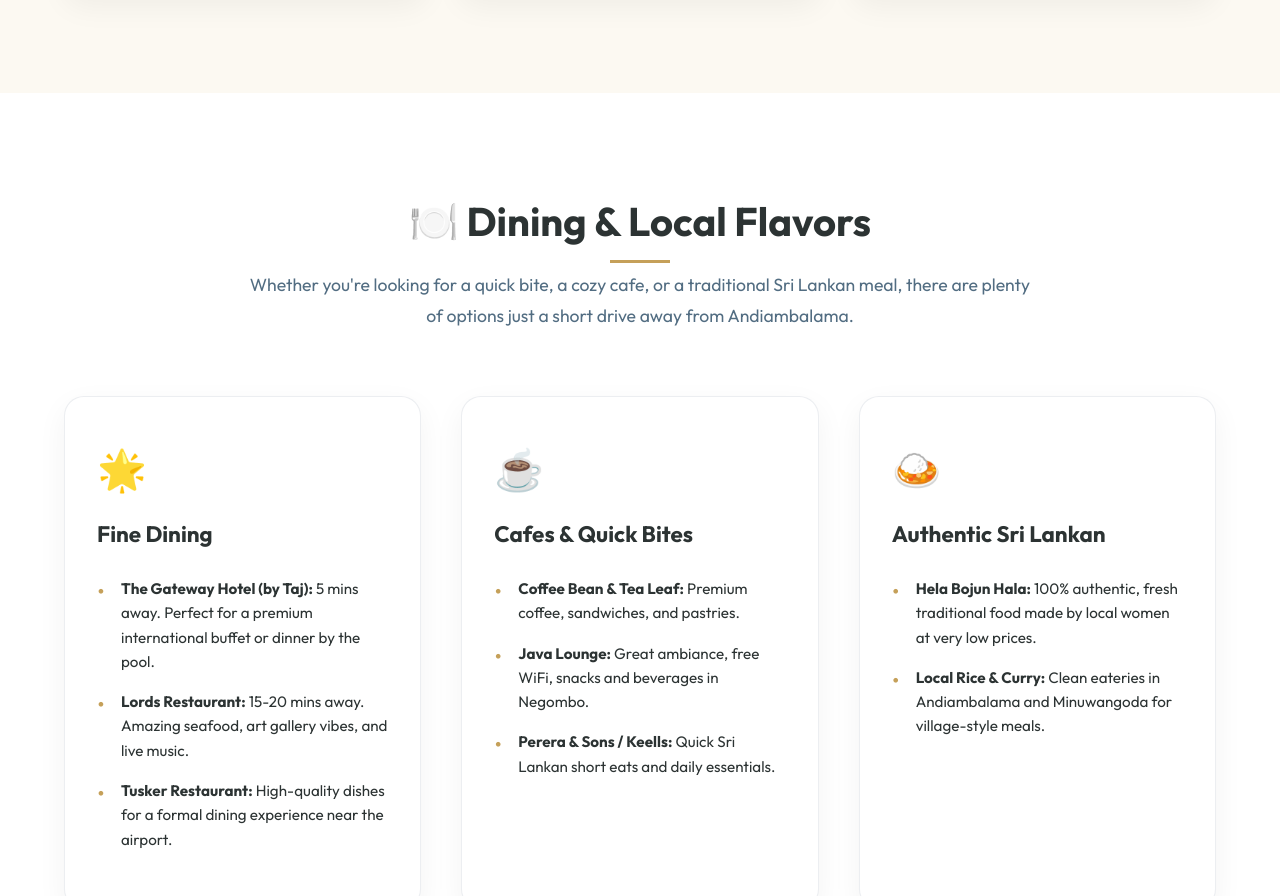
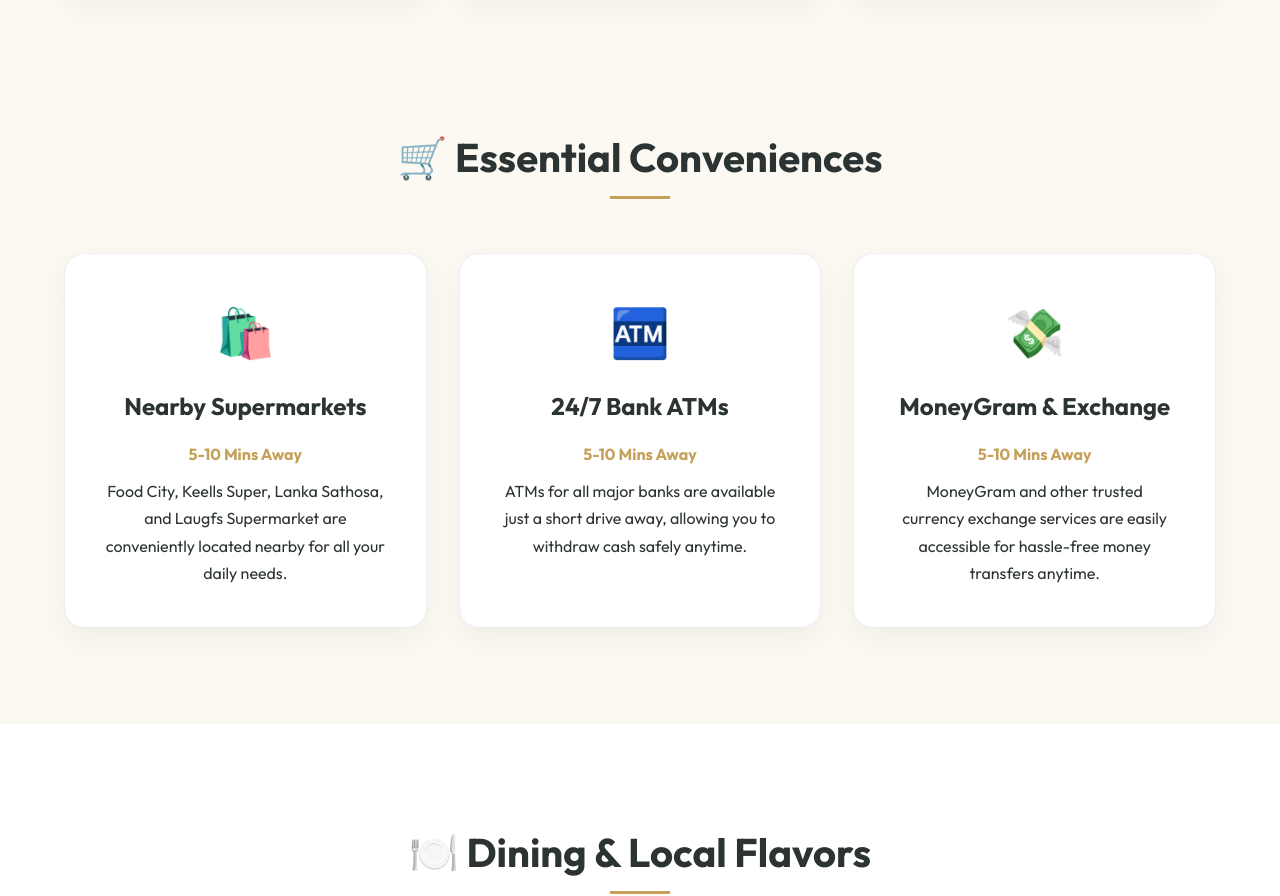
Before and after one commit to pamuditha2012-hue/Extended-Stay-, a plain HTML site: page index.html in a window 1280 px wide. Shown: the part 2350-3246 px from the top of the page. Drawn offline with Linux system fonts and the light colour scheme.

Commit message:
Updated index file with new edits Essential Conveniences

```diff
--- a/index.html
+++ b/index.html
@@ -158,6 +158,36 @@
                         <h3>Easy Access</h3>
                         <p>Whether you need a high-end mall in Negombo or a local market in Minuwangoda, everything is
                             within a short drive.</p>
+                    </div>
+                </div>
+            </div>
+
+            <!-- Essential Conveniences -->
+            <div class="conveniences-wrapper" style="margin-top: 4rem;">
+                <div class="section-heading" style="margin-bottom: 3rem;">
+                    <h2>🛒 Essential Conveniences</h2>
+                </div>
+                <div class="why-stay-grid">
+                    <div class="why-card">
+                        <div class="why-icon">🛍️</div>
+                        <h3>Nearby Supermarkets</h3>
+                        <p style="margin-bottom: 10px;"><strong style="color: var(--gold);">5-10 Mins Away</strong></p>
+                        <p>Food City, Keells Super, Lanka Sathosa, and Laugfs Supermarket are conveniently located
+                            nearby for all your daily needs.</p>
+                    </div>
+                    <div class="why-card">
+                        <div class="why-icon">🏧</div>
+                        <h3>24/7 Bank ATMs</h3>
+                        <p style="margin-bottom: 10px;"><strong style="color: var(--gold);">5-10 Mins Away</strong></p>
+                        <p>ATMs for all major banks are available just a short drive away, allowing you to withdraw cash
+                            safely anytime.</p>
+                    </div>
+                    <div class="why-card">
+                        <div class="why-icon">💸</div>
+                        <h3>MoneyGram & Exchange</h3>
+                        <p style="margin-bottom: 10px;"><strong style="color: var(--gold);">5-10 Mins Away</strong></p>
+                        <p>MoneyGram and other trusted currency exchange services are easily accessible for hassle-free
+                            money transfers anytime.</p>
                     </div>
                 </div>
             </div>
```
